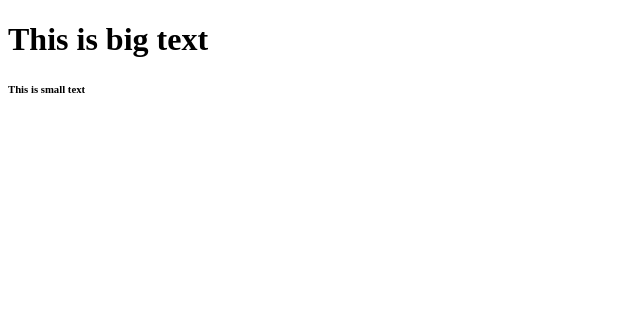
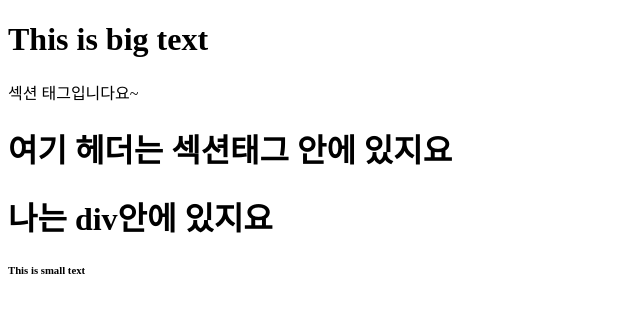
Before and after one commit to BK-JM91/kakao_Ex, a plain HTML site: page index2.html in a window 1280 px wide. Shown: the whole page, without its empty margins (0-640 px from the left). Drawn offline with Linux system fonts and the light colour scheme.

Commit message:
HTML5 Module #2 Clear

```diff
--- a/index2.html
+++ b/index2.html
@@ -2,10 +2,25 @@
 <!--self-contained tag-->
 <html>
   <head>
+    <meta charset="utf-8" <meta name="description" content="welcome" />
+    <!--meta데이터는 제목 밑에 설명글-->
+    <!--브라우저를 위한 정보는 head에 넣고, 유저를 위한 정보는 body에 넣는다.-->
     <title>This is title</title>
   </head>
+
   <body>
     <h1>This is big text</h1>
+    <section>섹션 태그입니다요~</section>
+    <!--id는 고유번호지만 class는 이름처럼 여러번 명명 가능함. 그러므로 반복되는 채팅 같은건 class 네비게이션 바 같은 하나인건 id-->
+    <header id="headerHeader" class="classHeader">
+      <h1>여기 헤더는 섹션태그 안에 있지요</h1>
+    </header>
+    <!--div 태그는 의미없는 non-semantic tag-->
+    <div>
+      <header id="twoheader" class="classHeader">
+        <h1>나는 div안에 있지요</h1>
+      </header>
+    </div>
     <h6>This is small text</h6>
   </body>
 </html>
```
